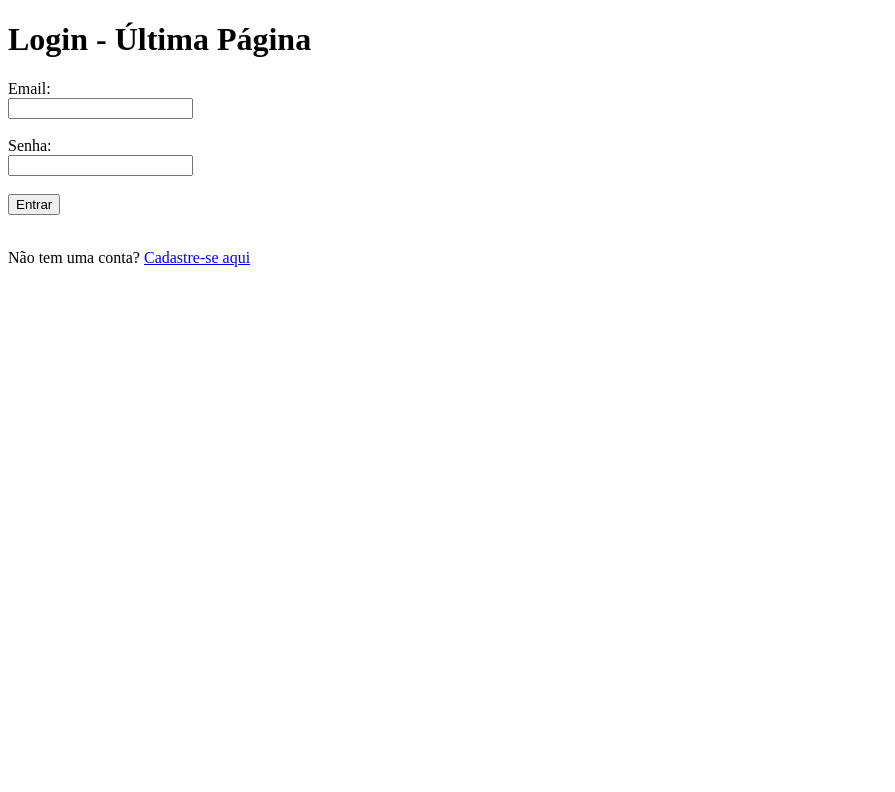
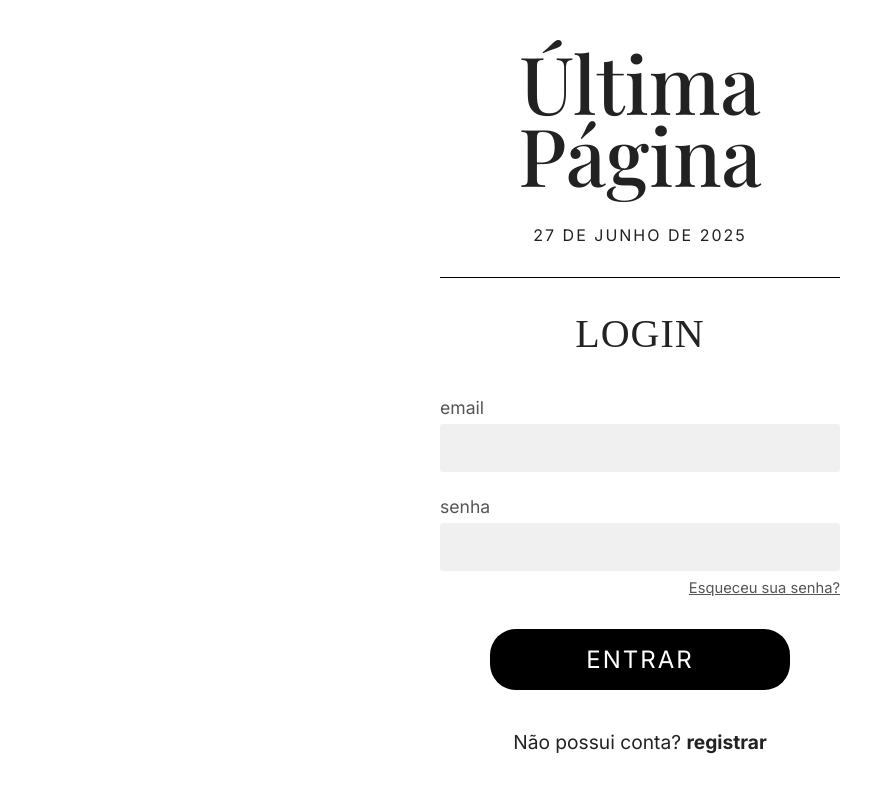
Before and after one commit to tthaless/UltimaPagina, a plain HTML site: page Frontend/public/auth/login.html in a window 1280 px wide. Shown: the whole page, without its empty margins (0-895 px from the left). Drawn offline with nearby package versions, Linux system fonts and the light colour scheme; a web font is replaced by a local one.

Commit message:
style: CSS da página de login e registro

```diff
--- a/Frontend/public/auth/login.html
+++ b/Frontend/public/auth/login.html
@@ -4,25 +4,52 @@
     <meta charset="UTF-8">
     <meta name="viewport" content="width=device-width, initial-scale=1.0">
     <title>Login - Última Página</title>
+
+    <link rel="preconnect" href="https://fonts.googleapis.com">
+    <link rel="preconnect" href="https://fonts.gstatic.com" crossorigin>
+    <link href="https://fonts.googleapis.com/css2?family=Cormorant+Garamond:wght@500;700&family=Inter:wght@400;700&family=Playfair+Display:wght@500&display=swap" rel="stylesheet">
+
+    <link rel="stylesheet" href="/styles/login.css">
 </head>
 <body>
+    <div class="container-login">
 
-  <h1>Login - Última Página</h1>
+        <header class="login-header">
+            <h1 class="logo">Última<br>Página</h1>
+            <p class="date">27 DE JUNHO DE 2025</p>
+        </header>
 
-  <form id="loginForm">
-    <label for="email">Email:</label><br>
-    <input type="email" id="email" name="email" required><br><br>
+        <hr class="login-hr">
 
-    <label for="senha">Senha:</label><br>
-    <input type="password" id="senha" name="senha" required><br><br>
+        <main>
+            <form id="loginForm" class="login-form" method="post">
+                <h2 class="form-title">LOGIN</h2>
 
-    <button type="submit">Entrar</button>
+                <div class="input-group">
+                    <label for="email">email</label>
+                    <input type="email" id="email" name="email" required>
+                </div>
+
+                <div class="input-group">
+                    <label for="senha">senha</label>
+                    <input type="password" id="senha" name="senha" required>
+                </div>
+
+                <a href="#" class="forgot-password">Esqueceu sua senha?</a>
+
+                <button type="submit" class="btn-login">entrar</button>
             </form>
 
             <div id="feedbackMessage"></div>
+        </main>
 
-  <br>
-  <p>Não tem uma conta? <a href="index.html">Cadastre-se aqui</a></p>
+        <footer>
+            <p class="register-link">
+                <a href="index.html">Não possui conta? <strong>registrar</strong></a>
+            </p>
+        </footer>
+
+    </div>
 
     <script src="login.js"></script>
 
--- /dev/null
+++ b/Frontend/public/styles/cadastro.css
@@ -0,0 +1,149 @@
+/* =================================================== */
+/* CSS Exclusivo da Página de CADASTRO                 */
+/* =================================================== */
+
+/* --- Variáveis e Fontes para o Login --- */
+:root {
+    --font-serif: 'Playfair Display', serif;
+    --font-sans: 'Inter', sans-serif;
+    --font-special: 'Cormorant Garamond', serif;
+    --color-primary-text: #222222;
+    --color-secondary-text: #555555;
+    --color-input-bg: #f0f0f0;
+    --color-button-bg: #000000;
+    --color-button-text: #ffffff;
+}
+
+@font-face {
+  font-family: 'Amsterdam Serif';
+  src: url('./fonts/AMSTERDAM-SERIF-REGULER.woff') format('woff');
+  font-weight: normal;
+  font-style: normal;
+}
+
+/* --- Reset e Body Específico para o Login --- */
+* {
+    margin: 0;
+    padding: 0;
+    box-sizing: border-box;
+}
+
+body {
+    font-family: var(--font-sans);
+    background-color: #ffffff;
+    color: var(--color-primary-text);
+
+    /* Centraliza o conteúdo, pois este CSS é só para o login */
+    display: flex;
+    justify-content: center;
+    align-items: center;
+    min-height: 100vh;
+    padding: 20px;
+}
+
+/* --- Estilos do Formulário de Login --- */
+.container-login {
+    max-width: 400px;
+    width: 100%;
+    text-align: center;
+}
+
+.login-header .logo {
+    font-family: var(--font-serif);
+    font-size: 5rem;
+    font-weight: 500;
+    line-height: 0.9;
+    margin-bottom: 3rem;
+}
+
+.login-header .date {
+    font-family: var(--font-sans);
+    font-size: 1rem;
+    letter-spacing: 2px;
+    text-transform: uppercase;
+    margin-top: -0.8rem;
+}
+
+.login-hr {
+    border: none;
+    height: 1px;
+    background-color: #000000;
+    margin: 2rem auto;
+}
+
+.login-form .form-title {
+    font-family: 'Amsterdam Serif', serif;
+    font-weight: 500;
+    font-size: 2.5rem;;
+    letter-spacing: 1px;
+    margin-bottom: 2.5rem;
+}
+
+.login-form .input-group {
+    text-align: left;
+    margin-bottom: 1.5rem;
+}
+
+.login-form .input-group label {
+    display: block;
+    font-size: 1.1rem;
+    margin-bottom: 0.4rem;
+    color: var(--color-secondary-text);
+}
+
+.login-form .input-group input {
+    width: 100%;
+    padding: 12px;
+    border: 2px solid transparent;
+    border-radius: 3px;
+    background-color: var(--color-input-bg);
+    font-family: var(--font-sans);
+    font-size: 1rem;
+}
+
+.login-form .input-group input:focus {
+    outline: none;
+    border-color: #f0f0f0; /* Note que para esta cor de borda funcionar, o fundo do input precisa ser diferente */
+    background-color: #ffffff;
+}
+
+/* Esta regra não será usada no cadastro, mas não há problema em mantê-la */
+.login-form .forgot-password {
+    display: block;
+    text-align: right;
+    margin-top: -1rem;
+    margin-bottom: 2rem;
+    font-size: 0.8rem;
+    color: var(--color-secondary-text);
+    text-decoration: underline;
+}
+
+.login-form .btn-login {
+    background-color: var(--color-button-bg);
+    color: var(--color-button-text);
+    font-family: var(--font-sans);
+    font-size: 1.5rem;
+    text-transform: uppercase;
+    letter-spacing: 2px;
+    border: none;
+    padding: 16px 30px;
+    width: 75%;
+    border-radius: 26px;
+    cursor: pointer;
+    transition: background-color 0.2s ease;
+}
+
+.login-form .btn-login:hover {
+    background-color: #333;
+}
+
+footer .register-link {
+    margin-top: 2.5rem;
+    font-size: 1.2rem;
+}
+
+footer .register-link a {
+    font-family: var(--font-sans);
+    color: var(--color-primary-text);
+    text-decoration: none;
+}
--- /dev/null
+++ b/Frontend/public/styles/login.css
@@ -0,0 +1,148 @@
+/* =================================================== */
+/* CSS Exclusivo da Página de Login                    */
+/* =================================================== */
+
+/* --- Variáveis e Fontes para o Login --- */
+:root {
+    --font-serif: 'Playfair Display', serif;
+    --font-sans: 'Inter', sans-serif;
+    --font-special: 'Cormorant Garamond', serif;
+    --color-primary-text: #222222;
+    --color-secondary-text: #555555;
+    --color-input-bg: #f0f0f0;
+    --color-button-bg: #000000;
+    --color-button-text: #ffffff;
+}
+
+@font-face {
+  font-family: 'Amsterdam Serif';
+  src: url('./fonts/AMSTERDAM-SERIF-REGULER.woff') format('woff');
+  font-weight: normal;
+  font-style: normal;
+}
+
+/* --- Reset e Body Específico para o Login --- */
+* {
+    margin: 0;
+    padding: 0;
+    box-sizing: border-box;
+}
+
+body {
+    font-family: var(--font-sans);
+    background-color: #ffffff;
+    color: var(--color-primary-text);
+
+    /* Centraliza o conteúdo, pois este CSS é só para o login */
+    display: flex;
+    justify-content: center;
+    align-items: center;
+    min-height: 100vh;
+    padding: 20px;
+}
+
+/* --- Estilos do Formulário de Login --- */
+.container-login {
+    max-width: 400px;
+    width: 100%;
+    text-align: center;
+}
+
+.login-header .logo {
+    font-family: var(--font-serif);
+    font-size: 5rem;
+    font-weight: 500;
+    line-height: 0.9;
+    margin-bottom: 3rem;
+}
+
+.login-header .date {
+    font-family: var(--font-sans);
+    font-size: 1rem;
+    letter-spacing: 2px;
+    text-transform: uppercase;
+    margin-top: -0.8rem;
+}
+
+.login-hr {
+    border: none;
+    height: 1px;
+    background-color: #000000;
+    margin: 2rem auto;
+}
+
+.login-form .form-title {
+    font-family: 'Amsterdam Serif', serif;
+    font-weight: 500;
+    font-size: 2.5rem;
+    letter-spacing: 1px;
+    margin-bottom: 2.5rem;
+}
+
+.login-form .input-group {
+    text-align: left;
+    margin-bottom: 1.5rem;
+}
+
+.login-form .input-group label {
+    display: block;
+    font-size: 1.1rem;
+    margin-bottom: 0.4rem;
+    color: var(--color-secondary-text);
+}
+
+.login-form .input-group input {
+    width: 100%;
+    padding: 12px;
+    border: 2px solid transparent;
+    border-radius: 3px;
+    background-color: var(--color-input-bg);
+    font-family: var(--font-sans);
+    font-size: 1rem;
+}
+
+.login-form .input-group input:focus {
+    outline: none;
+    border-color: #f0f0f0;
+    background-color: #ffffff;
+}
+
+.login-form .forgot-password {
+    display: block;
+    text-align: right;
+    margin-top: -1rem;
+    margin-bottom: 2rem;
+    font-size: 0.92rem;
+    color: var(--color-secondary-text);
+    text-decoration: underline;
+}
+
+.login-form .btn-login {
+    background-color: var(--color-button-bg);
+    color: var(--color-button-text);
+    font-family: var(--font-sans);
+    font-size: 1.5rem;
+    text-transform: uppercase;
+    letter-spacing: 2px;
+    border: none;
+    padding: 16px 30px;
+    width: 75%;
+    border-radius: 26px;
+    cursor: pointer;
+    transition: background-color 0.2s ease;
+}
+
+.login-form .btn-login:hover {
+    background-color: #333;
+}
+
+footer .register-link {
+    margin-top: 2.5rem;
+    font-size: 1.2rem;
+}
+
+footer .register-link a {
+    font-family: var(--font-sans);
+    color: var(--color-primary-text);
+    text-decoration: none;
+}
--- a/Frontend/public/styles/style.css
+++ /dev/null
@@ -1,61 +0,0 @@
-body {
-  font-family: sans-serif;
-}
-
-/* Container que vai organizar nossos anúncios */
-#lista-anuncios {
-  display: flex;
-  flex-wrap: wrap; /* Faz os itens quebrarem para a próxima linha */
-  gap: 15px;      /* Espaço entre os anúncios */
-}
-
-/* O "quadrado" de cada anúncio */
-.anuncio-card {
-  border: 1px solid #ccc;
-  border-radius: 8px;
-  padding: 15px;
-  width: 300px;
-  box-shadow: 2px 2px 5px rgba(0,0,0,0.1);
-}
-
-.anuncio-card h3 {
-  margin-top: 0;
-}
-
-/* Estilos da Barra de Navegação */
-.navbar {
-  background-color: #333;
-  overflow: hidden;
-  padding: 14px 20px;
-  display: flex;
-  justify-content: space-between; /* Alinha itens à esquerda e à direita */
-  align-items: center;
-  margin-bottom: 20px;
-}
-
-.navbar a, .navbar span {
-  color: white;
-  text-decoration: none;
-  font-size: 17px;
-  margin: 0 15px;
-}
-
-.navbar a:hover {
-  background-color: #ddd;
-  color: black;
-  padding: 5px 8px;
-  border-radius: 4px;
-}
-
-.navbar button {
-  background-color: #555;
-  color: white;
-  border: none;
-  padding: 10px 15px;
-  cursor: pointer;
-  border-radius: 4px;
-}
-
-.navbar button:hover {
-  background-color: #777;
-}
```
Also changed, not shown: Frontend/public/auth/index.html (+39 -9 lines), Frontend/public/fonts/AMSTERDAM-SERIF-REGULER.woff (added). Lines whose indentation alone changed are shown as unchanged.
